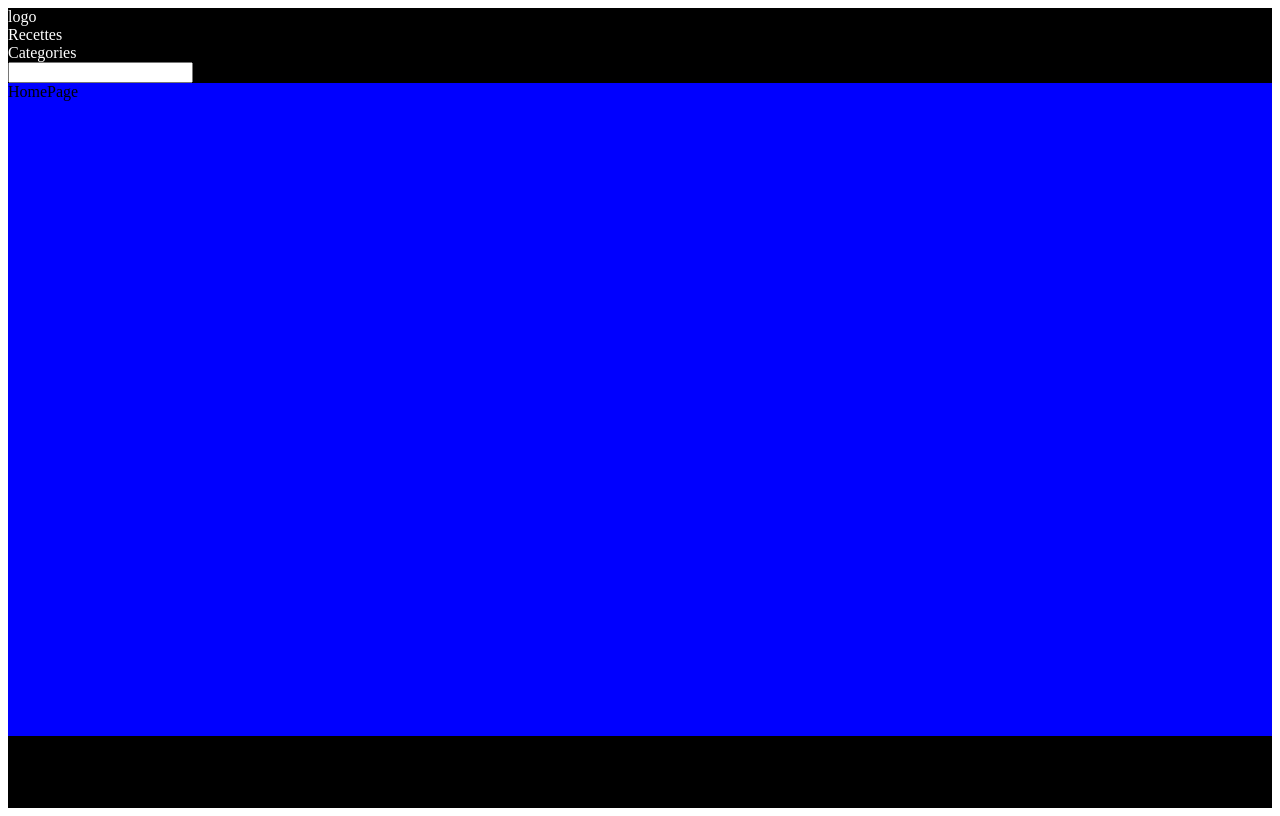
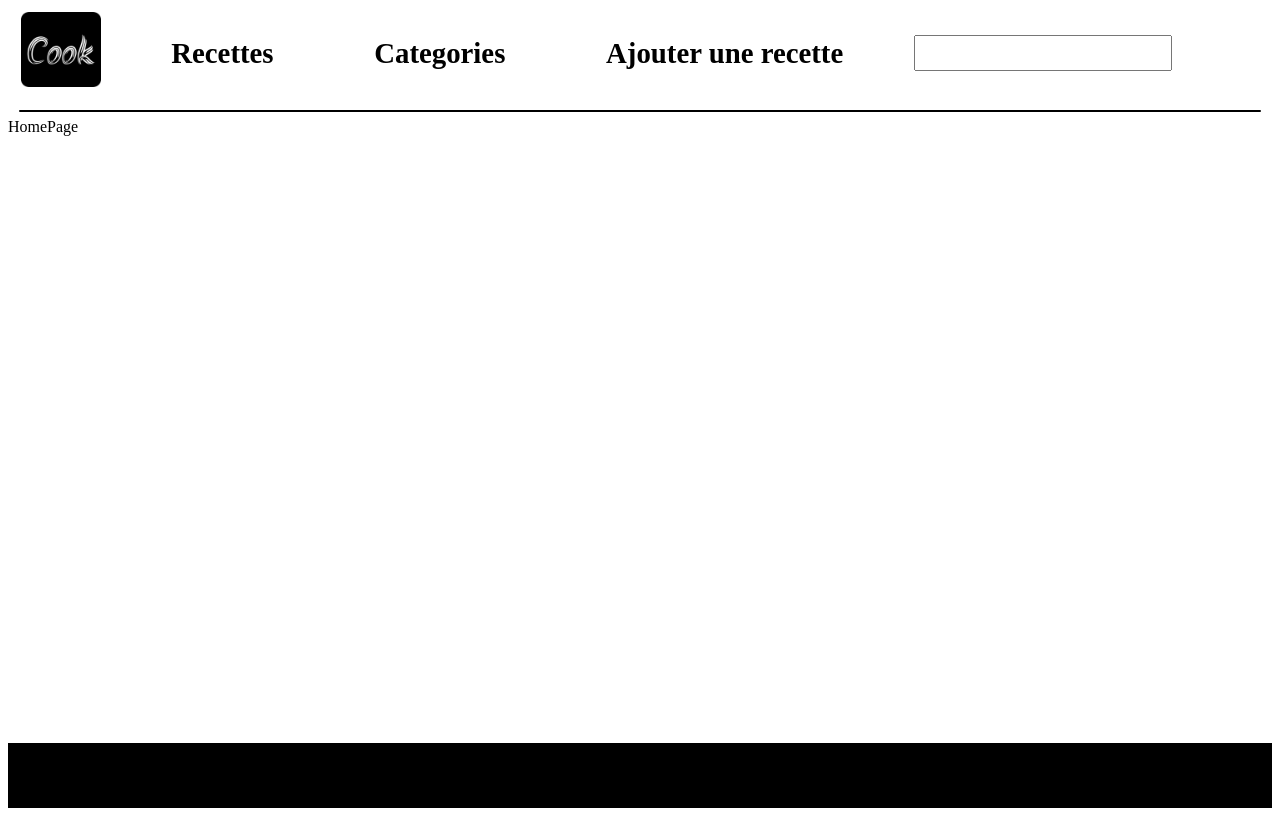
Before and after one commit to ValerianGerin/Cooking_App, a React app in the folder client/: page / in a window 1280 px wide. Built offline with nearby package versions, Linux system fonts and the light colour scheme.

Commit message:
style for header and searchbar + routerApp

```diff
--- a/client/src/components/app.module.css
+++ b/client/src/components/app.module.css
@@ -2,4 +2,5 @@
   height: 100vh;
   display: grid;
   grid-template-rows: 1fr 9fr 1fr ;
+  gap: 5%;
 }
--- a/client/src/components/header/header-bar/Header.js
+++ b/client/src/components/header/header-bar/Header.js
@@ -1,13 +1,21 @@
 import React from "react";
+import { Link} from "react-router-dom";
 import Style from "./Header.module.css";
+import Logo from "../../../assets/img/logo.png"
+import SearchBar from "../search-bar/SearchBar";
 
 const Header = () => {
   return (
     <div className={Style.headerMainContainer}>
-      <div>logo</div>
-      <div>Recettes</div>
-      <div>Categories</div>
-      <input/>
+      <Link to="/" >
+        <img className={Style.logo} src={Logo}/>
+      </Link>
+      <Link to="/recipes" className={Style.headerNavItem}>Recettes</Link>
+      <Link to="/category" className={Style.headerNavItem}>Categories</Link>
+      <Link to="/recipes/new" className={Style.headerNavItem}>Ajouter une recette</Link>
+      <SearchBar/>
+      <div className={Style.separationHeader}></div>
+
     </div>
   );
 };
--- a/client/src/components/header/header-bar/Header.module.css
+++ b/client/src/components/header/header-bar/Header.module.css
@@ -1,5 +1,46 @@
-.headerMainContainer{
+.headerMainContainer {
   height: 100%;
+  display: flex;
+  justify-content: space-between;
+  align-items: center;
+  font-weight: bold;
+  font-size: 1.8em;
+  min-width: 1080px;
+  min-height: 60px;
+  padding-top: 10px;
+  padding-left: 1%;
+}
+
+.logo {
+  width: 80px;
+  height: 75px;
+
+}
+
+.logo:hover {
+  cursor: pointer;
+}
+
+.headerNavItem {
+  margin: 30px;
+  color: black;
+  text-decoration: none;
+}
+
+.headerNavItem:hover {
+  cursor: pointer;
+  text-decoration: underline;
+  transform: scale(1.05);
+}
+
+.separationHeader{
+
+  width: 97%;
+  height: 2px;
   background-color: black;
-  color: white;
+  border-radius: 50px 50px;
+
+  position: absolute;
+  top:110px;
+  left: 1.5%;
 }
--- a/client/src/components/header/search-bar/SearchBar.js
+++ b/client/src/components/header/search-bar/SearchBar.js
@@ -1,7 +1,8 @@
 import React from "react";
+import Style from "./SearchBar.module.css";
 
-const SearchBar = ()=>{
-  return (<div>SearchBar</div>)
-}
+const SearchBar = () => {
+  return <input className={Style.input}/>;
+};
 
 export default SearchBar;
--- /dev/null
+++ b/client/src/components/header/search-bar/SearchBar.module.css
@@ -0,0 +1,14 @@
+.input{
+  margin-right: 8%;
+  width: 250px;
+  height: 30px;
+  font-size: 0.70em;
+  transition: ease-in-out, width .35s ease-in-out;
+
+}
+
+.input:focus{
+  width: 600px;
+  font-weight: bold;
+
+}
--- a/client/src/components/homepage/Homepage.js
+++ b/client/src/components/homepage/Homepage.js
@@ -1,7 +1,7 @@
 import React from "react";
 
 const Homepage = ()=>{
-  return (<div style={{backgroundColor: "blue"}}>HomePage</div>)
+  return (<div>HomePage</div>)
 }
 
 export default Homepage;
```
Also changed, not shown: client/public/favicon.ico, client/src/assets/img/logo.png (added).
